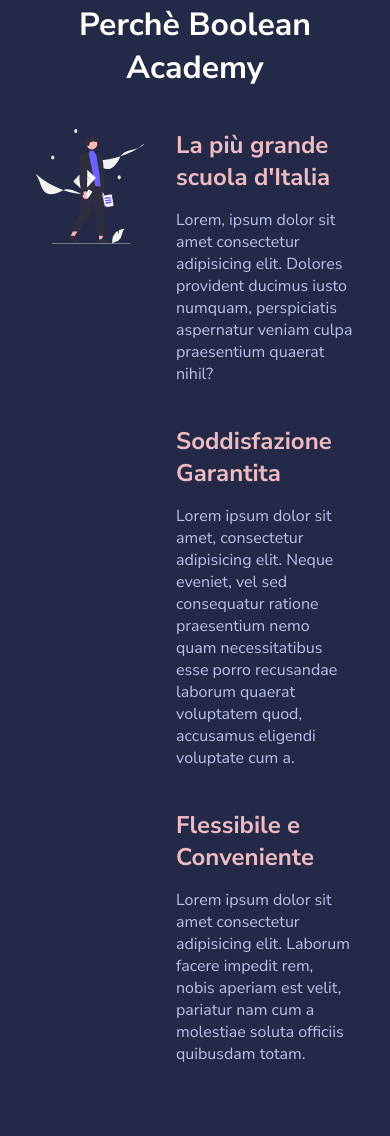
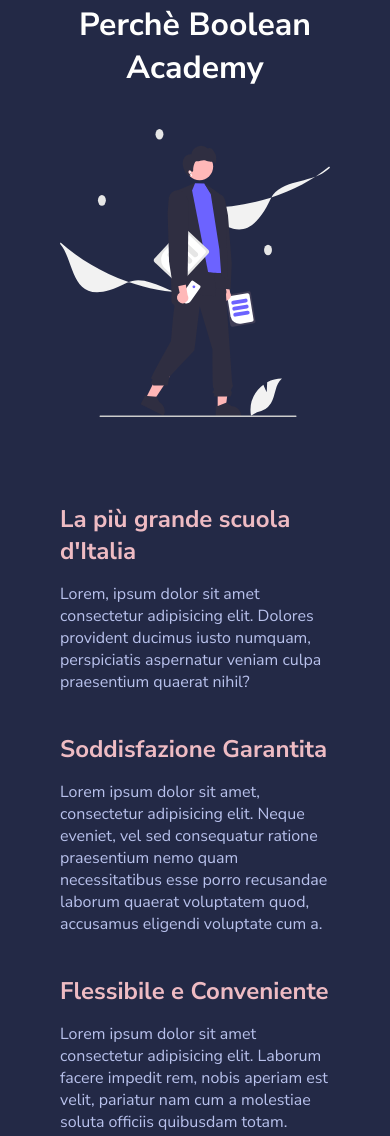
Before and after one commit to salvatorebriga/html-css-resp-wannabe, a plain HTML site: page index.html in a window 390 px wide. Shown: the part 2598-3734 px from the top of the page. Drawn offline with Linux system fonts and the light colour scheme.

Commit message:
[fix] adjusted .why-us section  for 480px resolution devices

```diff
--- a/css/style.css
+++ b/css/style.css
@@ -159,4 +159,18 @@
     .steps .card > p{
         margin-bottom: 45px;
     }
+
+    .why-us .col{
+        width: 100%;
+        margin-bottom: 40px;
+        padding: 0px 40px;
+    }
+
+    .why-us li:not(:last-child){
+        margin-bottom: 40px;
+    }
+
+    .why-us img{
+        margin-bottom: 40px;
+    }
 }
```
